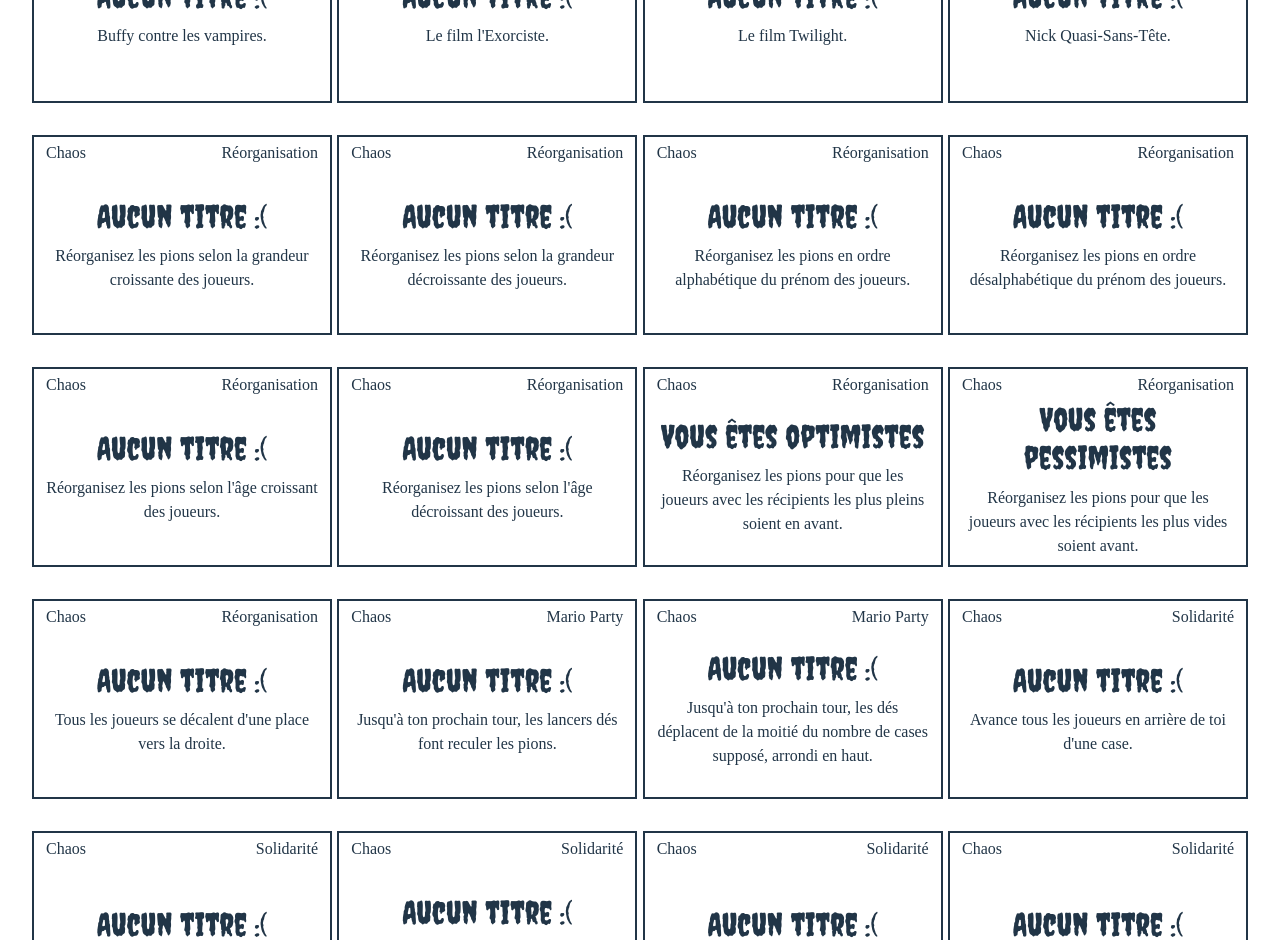
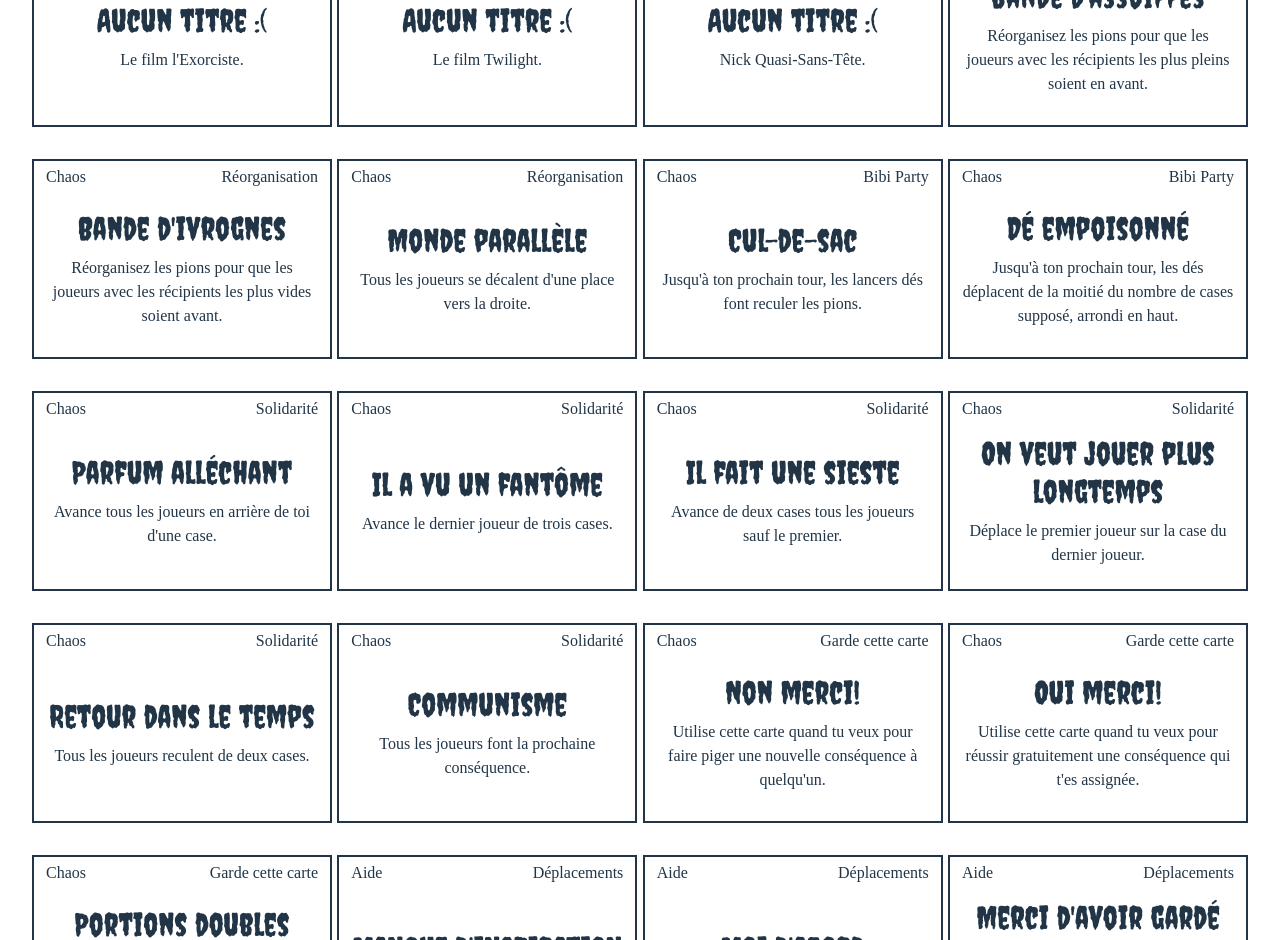
Before and after one commit to beaudry/HalloweenCarteur, a Preact app: page / in a window 1280 px wide. Shown: the part 1860-2800 px from the top of the page. Built offline with nearby package versions, Linux system fonts and the light colour scheme; a web font is replaced by a local one.

Commit message:
Ajuster les questions et ajouter des titres

```diff
--- a/src/app.tsx
+++ b/src/app.tsx
@@ -25,6 +25,7 @@ function App() {
         <div id="decomptes">
           <div>Nombre de cartes: {nombreTotalDeCartes}</div>
           <div>Nombre de cartes sans titre: {nombreTotalDeCartes - nombreDeCartesAvecTitre}</div>
+          <div><progress value={nombreDeCartesAvecTitre} max={nombreTotalDeCartes} /> {(nombreDeCartesAvecTitre / nombreTotalDeCartes * 100).toFixed(2)}%</div>
         </div>
 
         <div id="conteneur-boutons">
--- a/src/donnees/cartes.ts
+++ b/src/donnees/cartes.ts
@@ -10,11 +10,10 @@ const cartes: Carte[] = [
     { categorie: Categorie.defi, cycle: "Loup-Garou", description: "Va te cacher dans la grotte (sous la table) jusqu'à ton prochain tour.", titre: "Le chasseur est sorti" },
     { categorie: Categorie.defi, cycle: "Loup-Garou", description: "Le chaperon rouge prend du temps à s'en venir. Va faire la chaise pendant 20 secondes." },
     { categorie: Categorie.defi, cycle: "Social", description: "Nomme correctement tous les joueurs à la table." },
-    { categorie: Categorie.defi, cycle: "Social", description: "Trouve un/une non-joueur/euse et viens nous le/la présenter en quelques phrases." },
+    { categorie: Categorie.defi, cycle: "Social", description: "Trouve un.e non-joueur.euse et viens nous le.a présenter en quelques phrases.", titre: 'Connais-tu Alex?' },
     { categorie: Categorie.defi, cycle: "Social", description: "Va changer la chanson qui joue et mets celle de ton choix. Chante-la (la table doit t'entendre).", titre: "Perce-oreilles" },
     { categorie: Categorie.defi, cycle: "Social", description: "Amène un rouleau de Rockets à Charles-André.", titre: "Vers d'autres cieux" },
     { categorie: Categorie.defi, cycle: "Social", description: "Amène un bonbon à Léa." },
-    { categorie: Categorie.defi, cycle: "Social", description: "Laisse un commentaire aux hôtes à propos de l'événement." },
     { categorie: Categorie.defi, cycle: "Trouvez Charlie", description: "Trouve un non-joueur qui a un chat chez lui." },
     { categorie: Categorie.defi, cycle: "Trouvez Charlie", description: "Trouve un non-joueur qui a une imprimante 3D chez lui.", titre: "Une bonne impression" },
     { categorie: Categorie.defi, cycle: "Trouvez Charlie", description: "Trouve un non-joueur qui est encore aux études." },
@@ -31,31 +30,25 @@ const cartes: Carte[] = [
     { categorie: Categorie.defi, cycle: "Mimes", description: "Le film Twilight." },
     { categorie: Categorie.defi, cycle: "Mimes", description: "Nick Quasi-Sans-Tête." },
 
-    { categorie: Categorie.chaos, cycle: "Réorganisation", description: "Réorganisez les pions selon la grandeur croissante des joueurs." },
-    { categorie: Categorie.chaos, cycle: "Réorganisation", description: "Réorganisez les pions selon la grandeur décroissante des joueurs." },
-    { categorie: Categorie.chaos, cycle: "Réorganisation", description: "Réorganisez les pions en ordre alphabétique du prénom des joueurs." },
-    { categorie: Categorie.chaos, cycle: "Réorganisation", description: "Réorganisez les pions en ordre désalphabétique du prénom des joueurs." },
-    { categorie: Categorie.chaos, cycle: "Réorganisation", description: "Réorganisez les pions selon l'âge croissant des joueurs." },
-    { categorie: Categorie.chaos, cycle: "Réorganisation", description: "Réorganisez les pions selon l'âge décroissant des joueurs." },
-    { categorie: Categorie.chaos, cycle: "Réorganisation", description: "Réorganisez les pions pour que les joueurs avec les récipients les plus pleins soient en avant.", titre: "Vous êtes optimistes" },
-    { categorie: Categorie.chaos, cycle: "Réorganisation", description: "Réorganisez les pions pour que les joueurs avec les récipients les plus vides soient avant.", titre: "Vous êtes pessimistes" },
-    { categorie: Categorie.chaos, cycle: "Réorganisation", description: "Tous les joueurs se décalent d'une place vers la droite." },
-    { categorie: Categorie.chaos, cycle: "Mario Party", description: "Jusqu'à ton prochain tour, les lancers dés font reculer les pions." },
-    { categorie: Categorie.chaos, cycle: "Mario Party", description: "Jusqu'à ton prochain tour, les dés déplacent de la moitié du nombre de cases supposé, arrondi en haut." },
-    { categorie: Categorie.chaos, cycle: "Solidarité", description: "Avance tous les joueurs en arrière de toi d'une case." },
-    { categorie: Categorie.chaos, cycle: "Solidarité", description: "Avance le dernier joueur de trois cases." },
-    { categorie: Categorie.chaos, cycle: "Solidarité", description: "Avance tous les joueurs sauf le premier de deux cases." },
-    { categorie: Categorie.chaos, cycle: "Solidarité", description: "Recule le premier joueur de deux cases." },
-    { categorie: Categorie.chaos, cycle: "Solidarité", description: "Tous les joueurs reculent de deux cases." },
-    { categorie: Categorie.chaos, cycle: "Solidarité", description: "Tous les joueurs font la prochaine conséquence." },
+    { categorie: Categorie.chaos, cycle: "Réorganisation", description: "Réorganisez les pions pour que les joueurs avec les récipients les plus pleins soient en avant.", titre: "Bande d'assoiffés" },
+    { categorie: Categorie.chaos, cycle: "Réorganisation", description: "Réorganisez les pions pour que les joueurs avec les récipients les plus vides soient avant.", titre: "Bande d'ivrognes" },
+    { categorie: Categorie.chaos, cycle: "Réorganisation", description: "Tous les joueurs se décalent d'une place vers la droite.", titre: "Monde parallèle" },
+    { categorie: Categorie.chaos, cycle: "Bibi Party", description: "Jusqu'à ton prochain tour, les lancers dés font reculer les pions.", titre: "Cul-de-sac" },
+    { categorie: Categorie.chaos, cycle: "Bibi Party", description: "Jusqu'à ton prochain tour, les dés déplacent de la moitié du nombre de cases supposé, arrondi en haut.", titre: "Dé empoisonné" },
+    { categorie: Categorie.chaos, cycle: "Solidarité", description: "Avance tous les joueurs en arrière de toi d'une case.", titre: "Parfum alléchant" },
+    { categorie: Categorie.chaos, cycle: "Solidarité", description: "Avance le dernier joueur de trois cases.", titre: "Il a vu un fantôme" },
+    { categorie: Categorie.chaos, cycle: "Solidarité", description: "Avance de deux cases tous les joueurs sauf le premier.", titre: "Il fait une sieste" },
+    { categorie: Categorie.chaos, cycle: "Solidarité", description: "Déplace le premier joueur sur la case du dernier joueur.", titre: "On veut jouer plus longtemps" },
+    { categorie: Categorie.chaos, cycle: "Solidarité", description: "Tous les joueurs reculent de deux cases.", titre: "Retour dans le temps" },
+    { categorie: Categorie.chaos, cycle: "Solidarité", description: "Tous les joueurs font la prochaine conséquence.", titre: "Communisme" },
     { categorie: Categorie.chaos, cycle: "Garde cette carte", description: "Utilise cette carte quand tu veux pour faire piger une nouvelle conséquence à quelqu'un.", titre: "Non merci!" },
     { categorie: Categorie.chaos, cycle: "Garde cette carte", description: "Utilise cette carte quand tu veux pour réussir gratuitement une conséquence qui t'es assignée.", titre: "Oui merci!" },
     { categorie: Categorie.chaos, cycle: "Garde cette carte", description: "Utilise cette carte quand tu veux pour doubler la conséquence de quelqu'un. La récompense est aussi doublée.", titre: "Portions doubles" },
 
-    { categorie: Categorie.aide, cycle: "Manque d'inspiration", description: "Avance d'une case." },
-    { categorie: Categorie.aide, cycle: "Manque d'inspiration", description: "Échange de place avec le premier joueur." },
-    { categorie: Categorie.aide, cycle: "Manque d'inspiration", description: "Échange de place avec le joueur de ton choix." },
-    { categorie: Categorie.aide, cycle: "Manque d'inspiration", description: "Rejoue!" },
+    { categorie: Categorie.aide, cycle: "Déplacements", description: "Avance d'une case.", titre: "Manque d'inspiration" },
+    { categorie: Categorie.aide, cycle: "Déplacements", description: "Échange de place avec le premier joueur.", titre: "Moi d'abord" },
+    { categorie: Categorie.aide, cycle: "Déplacements", description: "Échange de place avec le joueur de ton choix.", titre: "Merci d'avoir gardé ma place" },
+    { categorie: Categorie.aide, cycle: "Déplacement", description: "Rejoue!", titre: "Encore!" },
 
     { categorie: Categorie.verite, cycle: "Peur", description: "Quel film t'a le plus traumatisé quand tu étais enfant\u202f?" },
     { categorie: Categorie.verite, cycle: "Peur", description: "Quel animal te fait le plus peur\u202f?" },
```
